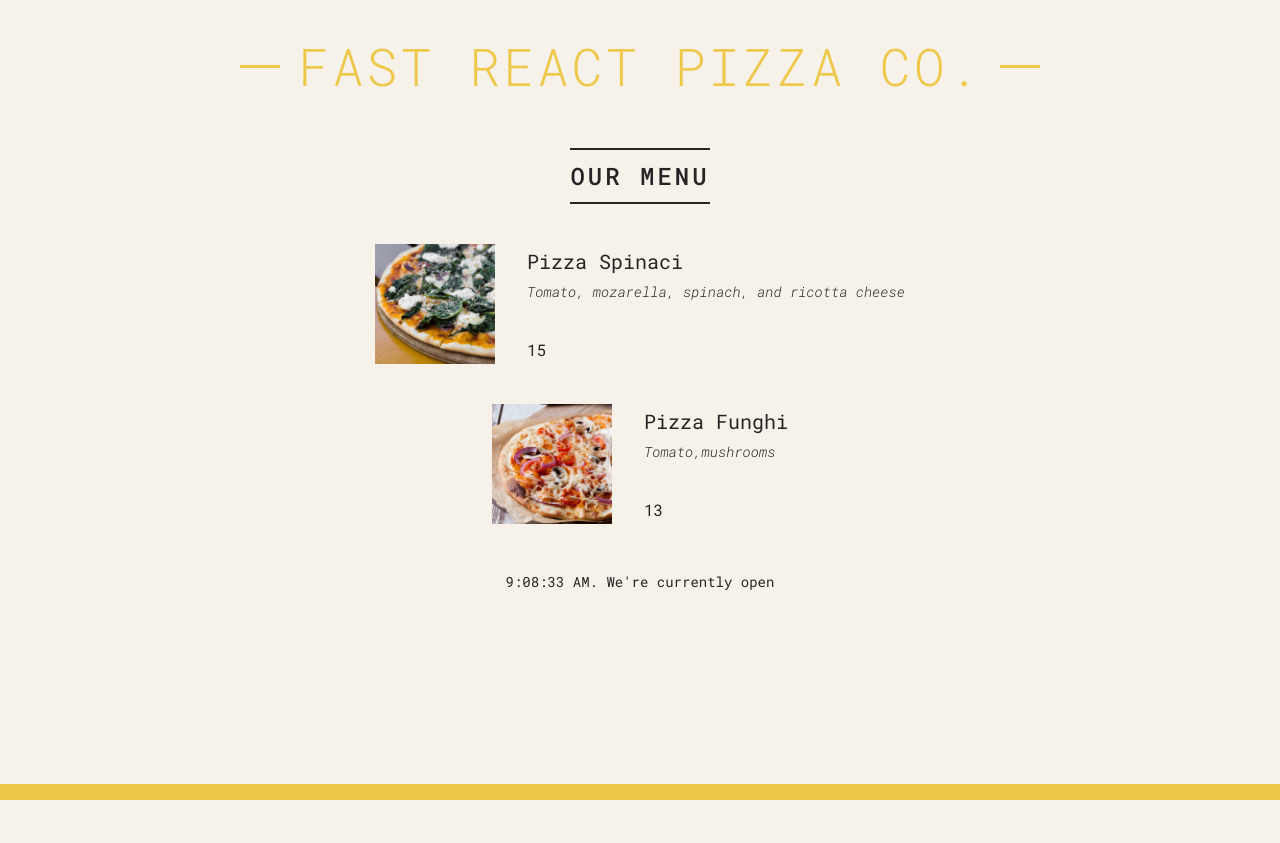
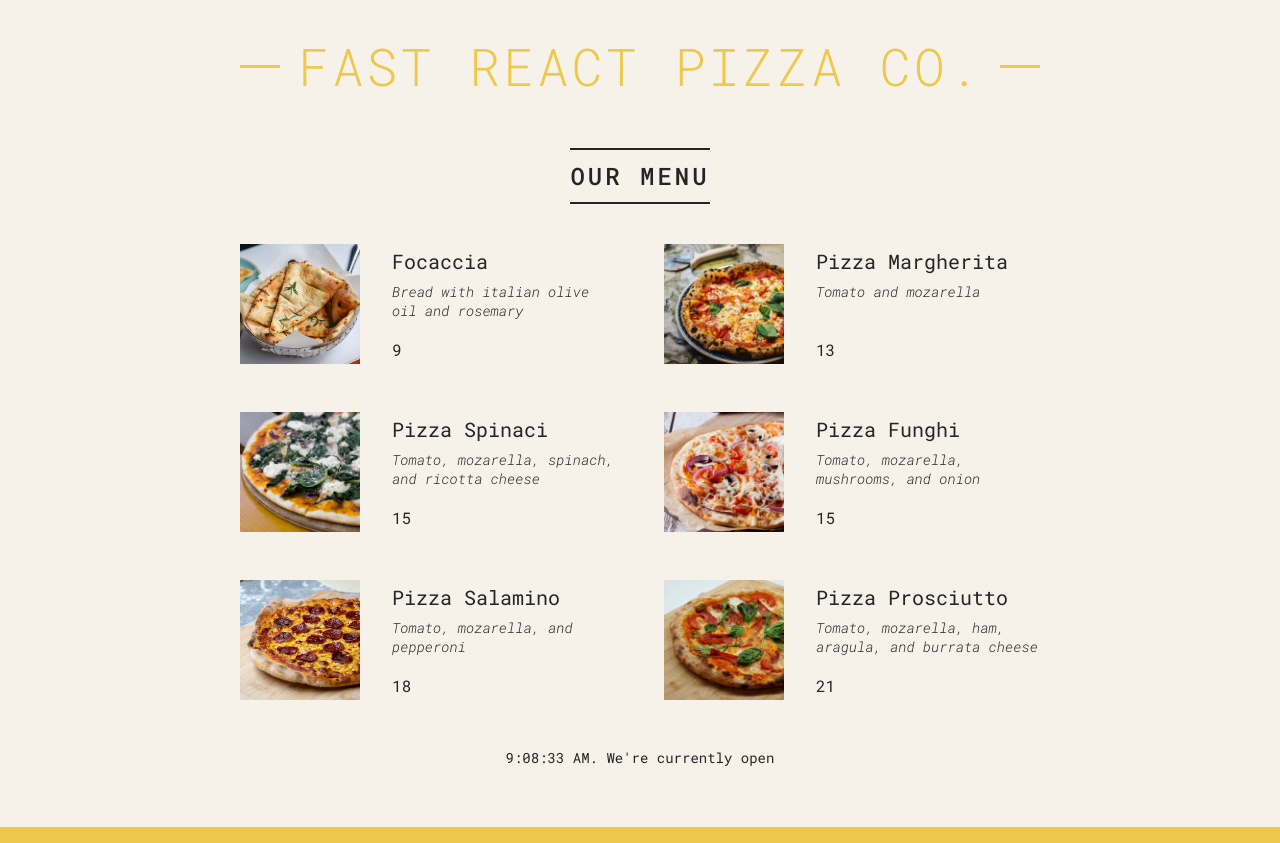
Before and after one commit to PhilipCrasco/PizzaReact, a React (Create React App) app: page / in a window 1280 px wide. Before the commit the page ends 800 px from the top, so only its background shows below. Built offline with nearby package versions, Linux system fonts and the light colour scheme.

Commit message:
rendering list

```diff
--- a/src/index.js
+++ b/src/index.js
@@ -72,7 +72,13 @@
     <div>
       <main className="menu">
         <h2>Our Menu</h2>
-        <Pizza
+
+        <ul className="pizzas">
+          {pizzaData.map((pizza) => (
+            <Pizza pizzaObj={pizza} key={pizza.name} />
+          ))}
+        </ul>
+        {/* <Pizza
           name="Pizza Spinaci"
           ingredients="Tomato, mozarella, spinach, and ricotta cheese"
           price={12}
@@ -86,7 +92,7 @@
           price={10}
           photoName="pizzas/funghi.jpg"
           alt="Pizza Spinaci"
-        />
+        /> */}
       </main>
     </div>
   );
@@ -95,14 +101,14 @@
 function Pizza(props) {
   console.log(props);
   return (
-    <div className="pizza">
-      <img src={props.photoName} alt={props.name} />
+    <li className="pizza">
+      <img src={props.pizzaObj.photoName} alt={props.pizzaObj.name} />
       <div>
-        <h3>{props.name}</h3>
-        <p>{props.ingredients}</p>
-        <span>{props.price + 3}</span>
+        <h3>{props.pizzaObj.name}</h3>
+        <p>{props.pizzaObj.ingredients}</p>
+        <span>{props.pizzaObj.price + 3}</span>
       </div>
-    </div>
+    </li>
   );
 }
 
```
